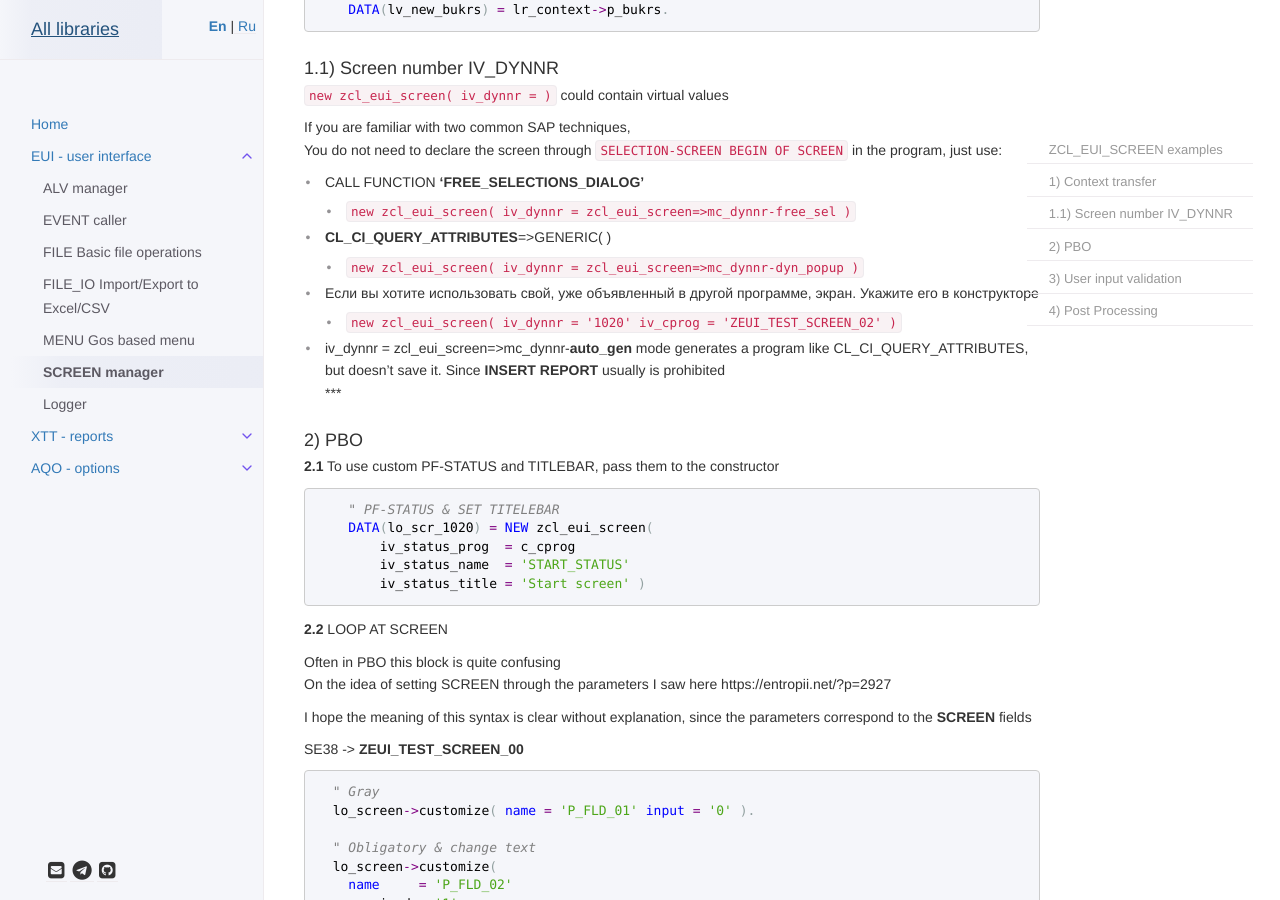
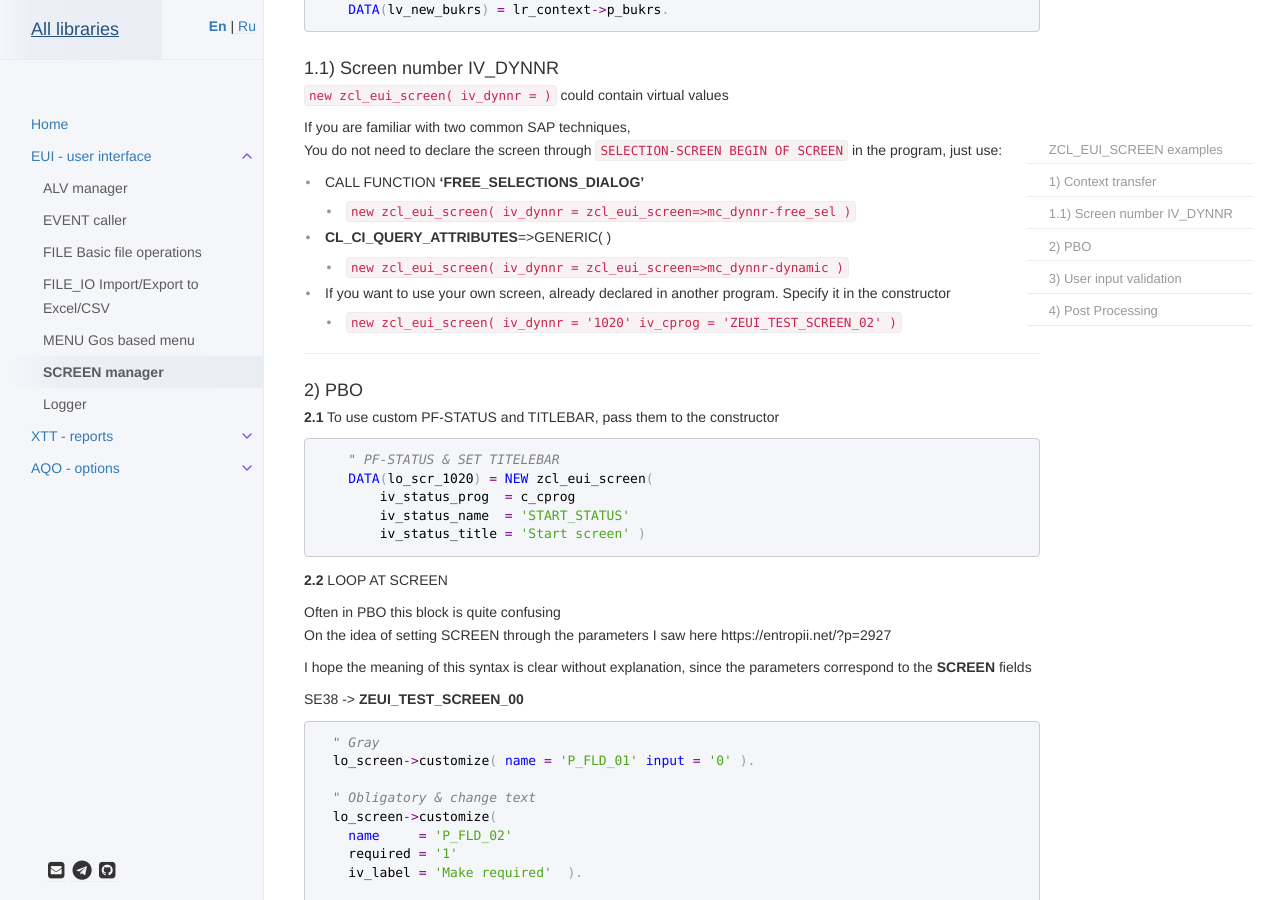
Before and after one commit to bizhuka/bizhuka.github.io, a Jekyll site: the page built from docs/eui/ZCL_EUI_SCREEN.md, in a window 1280 px wide and 900 px high, scrolled down 2689 px. Built offline with Jekyll 4.4.1, drawn with Linux system fonts in a browser that asks for light colours; comment, search, counter and statistics services are not loaded.

Commit message:
zcl_eui_screen docs

````diff
--- a/docs/eui/ZCL_EUI_SCREEN.md
+++ b/docs/eui/ZCL_EUI_SCREEN.md
@@ -181,7 +181,7 @@ REPORT zeui_test_screen_02.
 " For simple cases (No PAI, PBO. 2 buttons only)
 NEW zcl_eui_screen(
  " Virtual screen number
- iv_dynnr   = zcl_eui_screen=>mc_dynnr-dyn_popup
+ iv_dynnr   = zcl_eui_screen=>mc_dynnr-dynamic
  " Pass only context
  ir_context = NEW ts_context( ) )->show( ).
 ```
@@ -269,11 +269,10 @@ You do not need to declare the screen through `SELECTION-SCREEN BEGIN OF SCREEN`
 * CALL FUNCTION **'FREE_SELECTIONS_DIALOG'**
     * `new zcl_eui_screen( iv_dynnr = zcl_eui_screen=>mc_dynnr-free_sel )`
 * **CL_CI_QUERY_ATTRIBUTES**=>GENERIC( )
-    * `new zcl_eui_screen( iv_dynnr = zcl_eui_screen=>mc_dynnr-dyn_popup )`
-* Если вы хотите использовать свой, уже объявленный в другой программе, экран. Укажите его в конструкторе
+    * `new zcl_eui_screen( iv_dynnr = zcl_eui_screen=>mc_dynnr-dynamic )`
+* If you want to use your own screen, already declared in another program. Specify it in the constructor
     * `new zcl_eui_screen( iv_dynnr = '1020'  iv_cprog = 'ZEUI_TEST_SCREEN_02' )`
 
-* iv_dynnr = zcl_eui_screen=>mc_dynnr-**auto_gen** mode generates a program like CL_CI_QUERY_ATTRIBUTES, but doesn’t save it. Since **INSERT REPORT** usually is prohibited
 ***
 
 ### 2) PBO
````
Also changed, not shown: docs_ru/eui/ZCL_EUI_SCREEN.md (+2 -3 lines).
